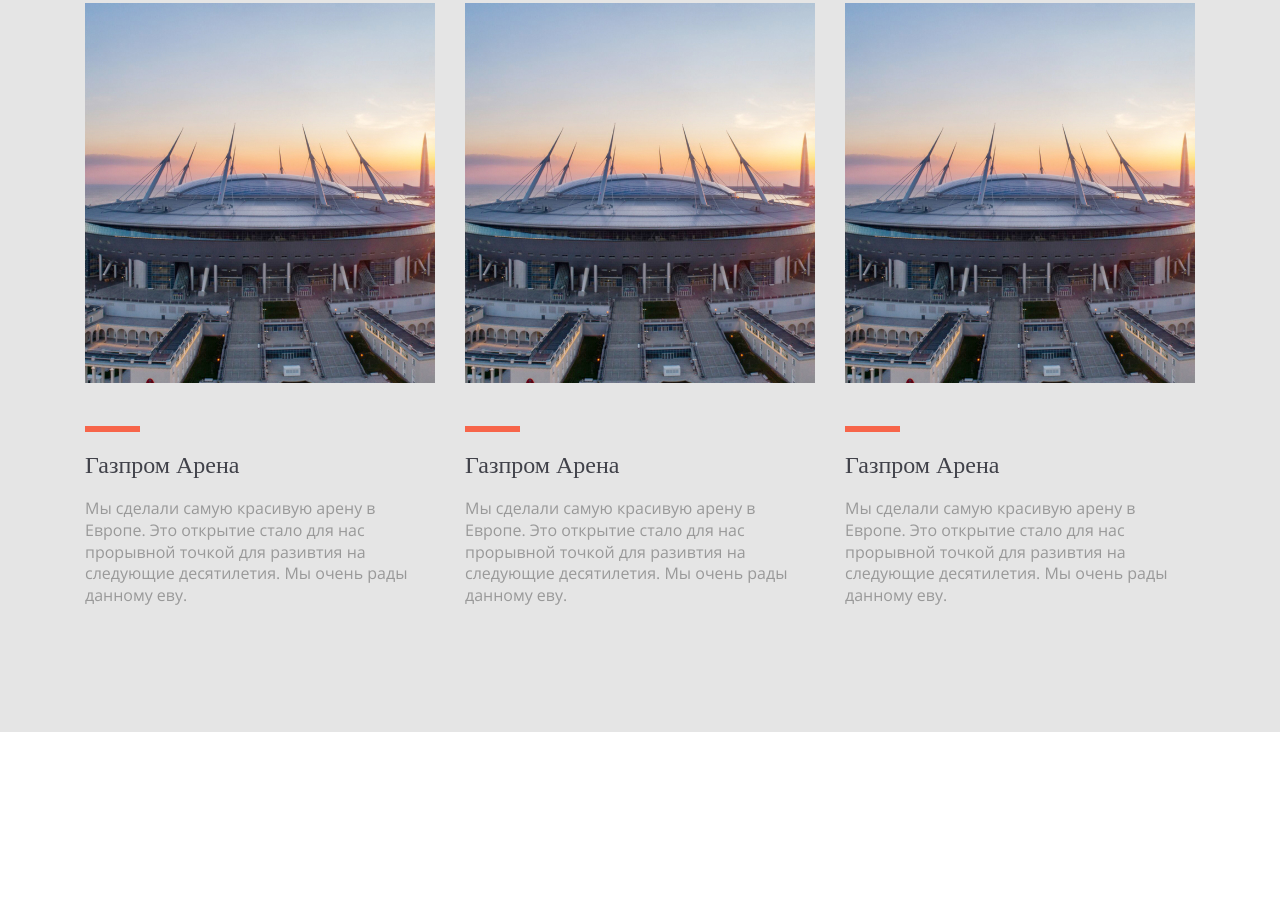
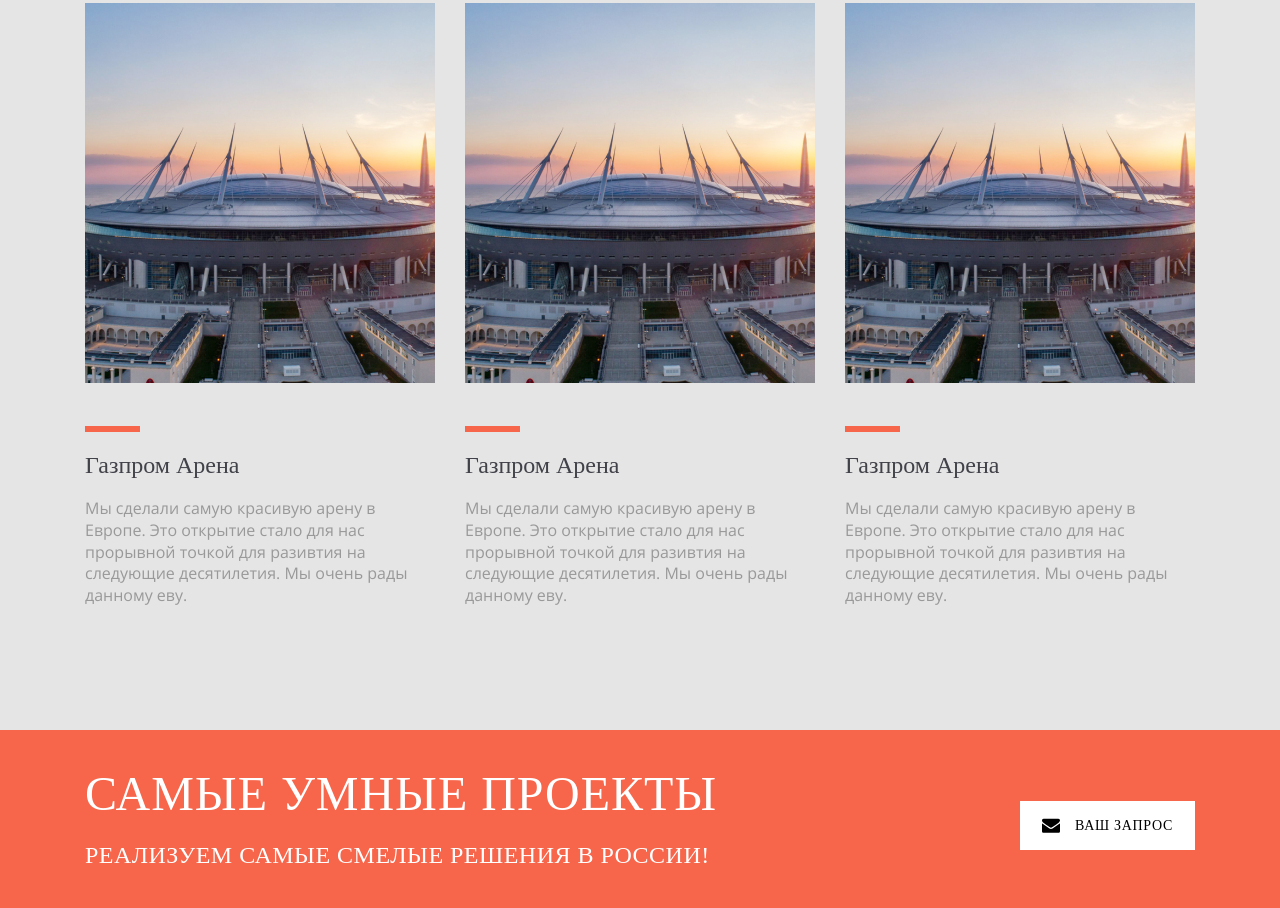
Before and after one commit to Screamo95/project-1, a plain HTML site: page index.html in a window 1280 px wide. Shown: the part 1091-1999 px from the top of the page. Before the commit the page ends 1823 px from the top, so only its background shows below. Drawn offline with Linux system fonts and the light colour scheme; a web font is replaced by a local one.

Commit message:
Верстка quest

```diff
--- a/css/style.css
+++ b/css/style.css
@@ -152,7 +152,7 @@
 .project {
   padding-top: 259px;
   background-color: var(--bg_color);
-  padding-bottom: 125px;
+  padding-bottom: 123px;
 }
 .project__title {
   color: var(--dark_color);
@@ -190,3 +190,52 @@
   color: #999999;
   line-height: 136%;
 }
+
+/* Quest */
+
+.quest {
+  background-color: var(--accent_color);
+  padding: 40px 0 41px;
+}
+.quest__body {
+  display: flex;
+  justify-content: space-between;
+  align-items: center;
+}
+.quest__text-title {
+  font-family: oswald_bold;
+  font-size: 48px;
+  letter-spacing: 0.02em;
+  color: #fff;
+  text-transform: uppercase;
+  display: block;
+  margin-bottom: 9px;
+}
+.quest__text-subtitle {
+  font-family: oswald_bold;
+  font-size: 24px;
+  letter-spacing: 0.02em;
+  color: #fff;
+  text-transform: uppercase;
+}
+.quest__button {
+  cursor: pointer;
+  width: 175px;
+  height: 49px;
+  background-color: #fff;
+  display: flex;
+  justify-content: center;
+  align-items: center;
+  margin-top: 15px;
+}
+.quest__button-img {
+  margin-right: 15px;
+  width: 18px;
+  height: 18px;
+}
+.quest__button-span {
+  font-family: oswald_medium;
+  font-size: 14px;
+  letter-spacing: 0.05em;
+  text-transform: uppercase;
+}
--- a/index.html
+++ b/index.html
@@ -7,6 +7,7 @@
   <title>Project 1</title>
 </head>
 <body>
+
   <header class="header">
     <div class="container">
       <div class="header__nav">
@@ -58,6 +59,7 @@
       </div>
     </div>
   </section>
+
   <section class="project">
     <div class="container">
       <h2 class="project__title h2">Наши самые большие проекты</h2>
@@ -83,5 +85,21 @@
       </div>
     </div>
   </section>
+
+  <section class="quest">
+    <div class="container">
+      <div class="quest__body">
+        <div class="quest__text">
+          <span class="quest__text-title">Самые умные проекты</span>
+          <br>
+          <span class="quest__text-subtitle">Реализуем самые смелые решения в России!</span>
+        </div>
+        <div class="quest__button">
+          <img src="img/quest_svg.svg" alt="Почта" class="quest__button-img">
+          <span class="quest__button-span">Ваш запрос</span>
+        </div>
+      </div>
+    </div>
+  </section>
 </body>
 </html>
```
Also changed, not shown: img/quest_svg.svg (added).
